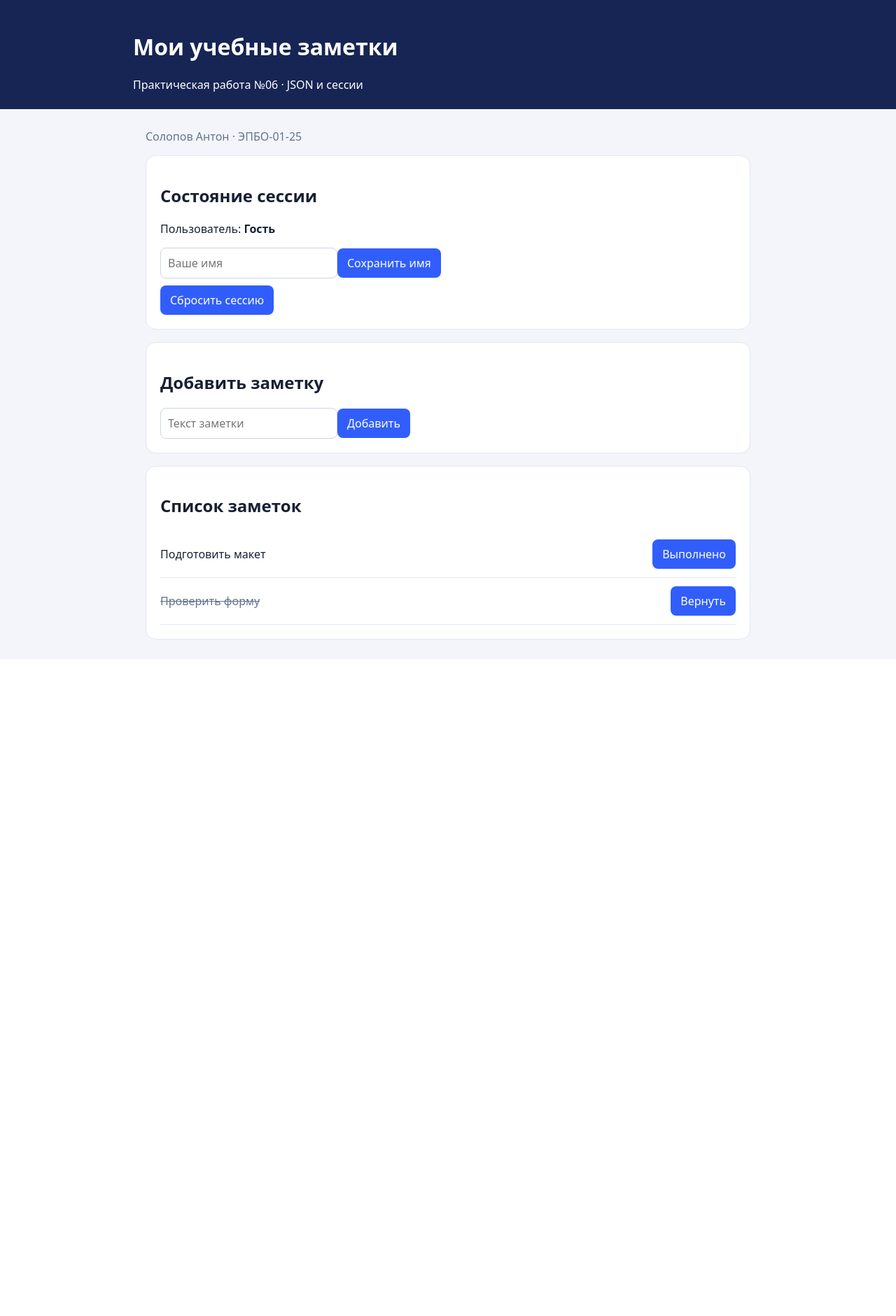
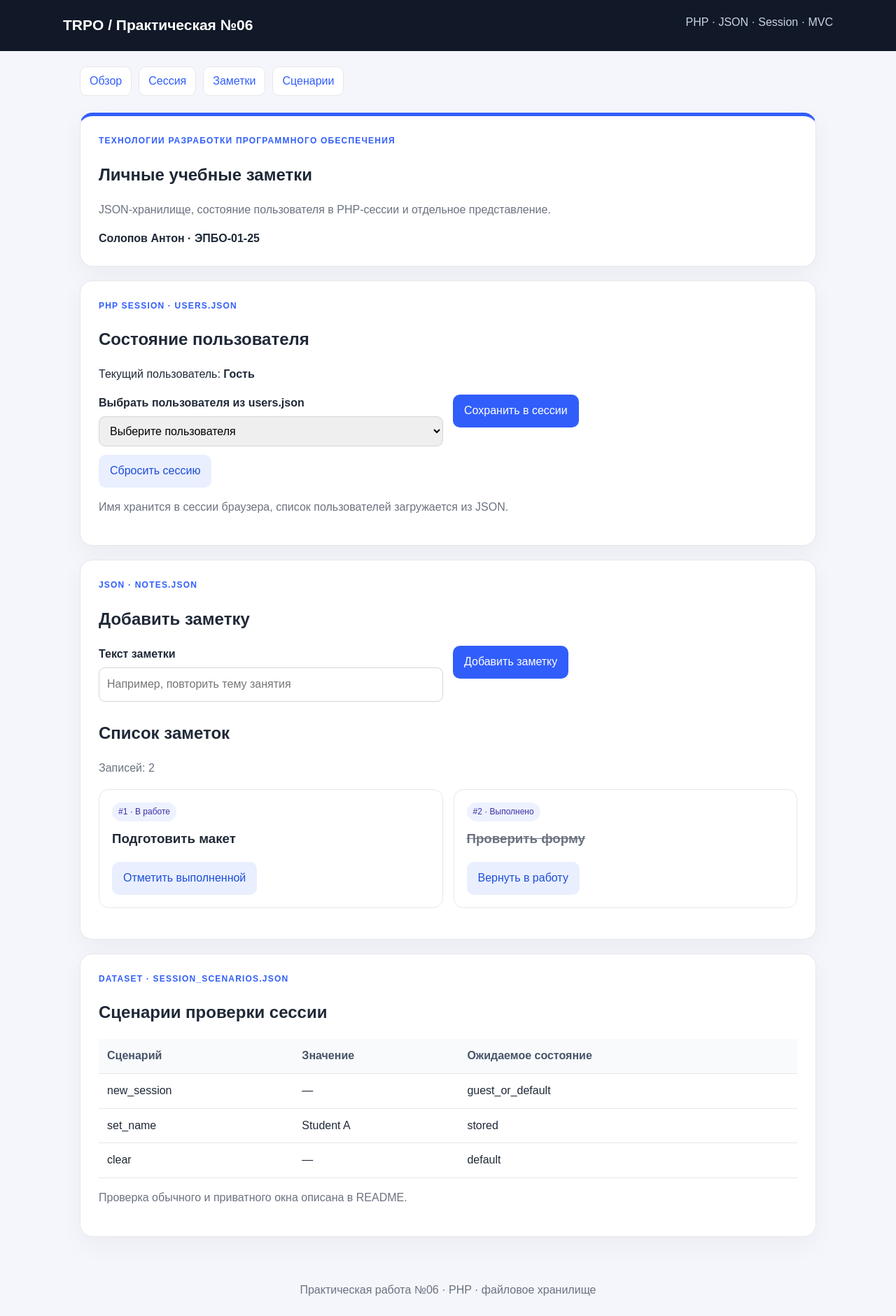
Before and after one commit to solopoof/solopov-trpo-06, a PHP site: page / in a window 1280 px wide. Shown: the whole page at 70% size. Before the commit the page ends 914 px from the top, so only its background shows below. Run offline with PHP 8.4, Linux system fonts and the light colour scheme.

Commit message:
fix: complete practical 06 JSON session and MVC requirements

```diff
--- a/templates/notes.php
+++ b/templates/notes.php
@@ -1,6 +1,7 @@
-<!doctype html><html lang="ru"><head><meta charset="utf-8"><meta name="viewport" content="width=device-width,initial-scale=1"><title>Заметки — ТРПО 06</title><style>
-*{box-sizing:border-box}body{margin:0;background:#f3f5fa;color:#172033;font:16px system-ui}header{background:#172554;color:white;padding:24px max(20px,calc((100% - 900px)/2))}main{max-width:900px;margin:28px auto;padding:0 18px}.panel{background:white;border:1px solid #e2e8f0;border-radius:14px;padding:20px;margin-bottom:18px}input{padding:10px;border:1px solid #cbd5e1;border-radius:8px;font:inherit;max-width:100%}button{background:#315efb;color:white;border:0;border-radius:8px;padding:10px 14px;font:inherit;cursor:pointer}.note{display:flex;justify-content:space-between;align-items:center;gap:12px;padding:12px 0;border-bottom:1px solid #e2e8f0}.done{text-decoration:line-through;color:#64748b}.muted{color:#64748b}.error,.success{padding:10px;border-radius:8px}.error{background:#fee2e2;color:#991b1b}.success{background:#dcfce7;color:#166534}@media(max-width:600px){.note{align-items:flex-start;flex-direction:column}}
-</style></head><body><header><h1>Мои учебные заметки</h1>Практическая работа №06 · JSON и сессии</header><main><p class="muted">Солопов Антон · ЭПБО-01-25</p>
-<section class="panel"><h2>Состояние сессии</h2><p>Пользователь: <strong><?=e($data['displayName'])?></strong></p><form method="post"><input type="hidden" name="action" value="name"><input name="display_name" maxlength="60" placeholder="Ваше имя"><button>Сохранить имя</button></form><form method="post" style="margin-top:10px"><input type="hidden" name="action" value="clear"><button>Сбросить сессию</button></form></section>
-<section class="panel"><h2>Добавить заметку</h2><form method="post"><input type="hidden" name="action" value="add"><input name="title" maxlength="180" required placeholder="Текст заметки"><button>Добавить</button></form><?php if($data['error']):?><p class="error"><?=e($data['error'])?></p><?php endif;?><?php if($data['message']):?><p class="success"><?=e($data['message'])?></p><?php endif;?></section>
-<section class="panel"><h2>Список заметок</h2><?php foreach($data['notes'] as $n):?><div class="note"><span class="<?=$n['done']?'done':''?>"><?=e($n['title'])?></span><form method="post"><input type="hidden" name="action" value="toggle"><input type="hidden" name="id" value="<?=(int)$n['id']?>"><button><?=$n['done']?'Вернуть':'Выполнено'?></button></form></div><?php endforeach;?><?php if(!$data['notes']):?><p class="muted">Заметок пока нет.</p><?php endif;?></section></main></body></html>
+<!doctype html><html lang="ru"><head><meta charset="utf-8"><meta name="viewport" content="width=device-width,initial-scale=1"><title>Учебные заметки — ТРПО 06</title><link rel="stylesheet" href="/assets/styles.css"></head><body>
+<header class="site-header"><div class="brand">TRPO / Практическая №06</div><div class="tag">PHP · JSON · Session · MVC</div></header><nav class="site-nav"><a href="#overview">Обзор</a><a href="#session">Сессия</a><a href="#notes">Заметки</a><a href="#scenarios">Сценарии</a></nav>
+<main class="wrap"><section class="hero" id="overview"><div class="eyebrow">Технологии разработки программного обеспечения</div><h1>Личные учебные заметки</h1><p class="muted">JSON-хранилище, состояние пользователя в PHP-сессии и отдельное представление.</p><strong>Солопов Антон · ЭПБО-01-25</strong></section>
+<?php if($data['storageError']!==''):?><div class="notice error"><?=e($data['storageError'])?> Проверьте файлы в папке dataset.</div><?php endif;?><?php if($data['error']!==''):?><div class="notice error"><?=e($data['error'])?></div><?php endif;?><?php if($data['message']!==''):?><div class="notice success"><?=e($data['message'])?></div><?php endif;?>
+<section class="panel" id="session"><div class="eyebrow">PHP Session · users.json</div><h2>Состояние пользователя</h2><p>Текущий пользователь: <strong><?=e($data['displayName'])?></strong></p><form method="post" class="form-grid"><input type="hidden" name="action" value="set_name"><div class="field"><label for="user_id">Выбрать пользователя из users.json</label><select id="user_id" name="user_id" required><option value="">Выберите пользователя</option><?php foreach($data['users'] as $u):?><option value="<?=(int)$u['id']?>" <?=$data['displayName']===($u['name']??'')?'selected':''?>><?=e($u['name']??'')?></option><?php endforeach;?></select></div><div><button>Сохранить в сессии</button></div></form><form method="post" style="margin-top:12px"><input type="hidden" name="action" value="clear"><button class="secondary">Сбросить сессию</button></form><p class="muted">Имя хранится в сессии браузера, список пользователей загружается из JSON.</p></section>
+<section class="panel" id="notes"><div class="eyebrow">JSON · notes.json</div><h2>Добавить заметку</h2><form method="post" class="form-grid"><input type="hidden" name="action" value="add"><div class="field"><label for="title">Текст заметки</label><input id="title" name="title" maxlength="180" required placeholder="Например, повторить тему занятия"></div><div><button>Добавить заметку</button></div></form><h2 style="margin-top:26px">Список заметок</h2><p class="muted">Записей: <?=count($data['notes'])?></p><?php if($data['notes']===[]):?><div class="empty">Заметок нет или хранилище недоступно.</div><?php else:?><div class="cards"><?php foreach($data['notes'] as $n):?><article class="card"><span class="pill">#<?=(int)$n['id']?> · <?=!empty($n['done'])?'Выполнено':'В работе'?></span><h3 style="margin-top:10px;<?=!empty($n['done'])?'text-decoration:line-through;color:#6b7280':''?>"><?=e($n['title'])?></h3><form method="post"><input type="hidden" name="action" value="toggle"><input type="hidden" name="id" value="<?=(int)$n['id']?>"><button class="secondary"><?=!empty($n['done'])?'Вернуть в работу':'Отметить выполненной'?></button></form></article><?php endforeach;?></div><?php endif;?></section>
+<section class="panel" id="scenarios"><div class="eyebrow">Dataset · session_scenarios.json</div><h2>Сценарии проверки сессии</h2><div class="table-wrap"><table class="table"><thead><tr><th>Сценарий</th><th>Значение</th><th>Ожидаемое состояние</th></tr></thead><tbody><?php foreach($data['scenarios'] as $s):?><tr><td><?=e($s['scenario']??'')?></td><td><?=e($s['value']??'—')?></td><td><?=e($s['expected']??'')?></td></tr><?php endforeach;?></tbody></table></div><p class="muted">Проверка обычного и приватного окна описана в README.</p></section></main><footer class="site-footer">Практическая работа №06 · PHP · файловое хранилище</footer></body></html>
```
